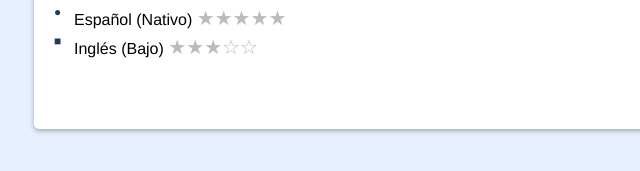
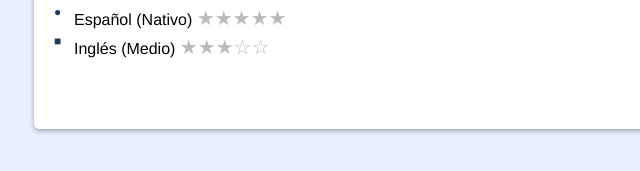
Before and after one commit to Jonathandm77/Mi-Curriculum, a plain HTML site: page index.html in a window 1280 px wide. Shown: the part 1206-1377 px from the top of the page, 206-846 px from the left. Drawn offline with Linux system fonts and the light colour scheme; files whose address does not match are found by name.

Commit message:
Bajo Medio Otra vez

```diff
--- a/index.html
+++ b/index.html
@@ -71,7 +71,7 @@
       <h2 class="section-title">Idiomas</h2>
       <ul class="list">
         <li>Español (Nativo) <span class="stars">★★★★★</span></li>
-        <li>Inglés (Bajo) <span class="stars">★★★☆☆</span></li>
+        <li>Inglés (Medio) <span class="stars">★★★☆☆</span></li>
       </ul>
     </div>
   </div>
```
